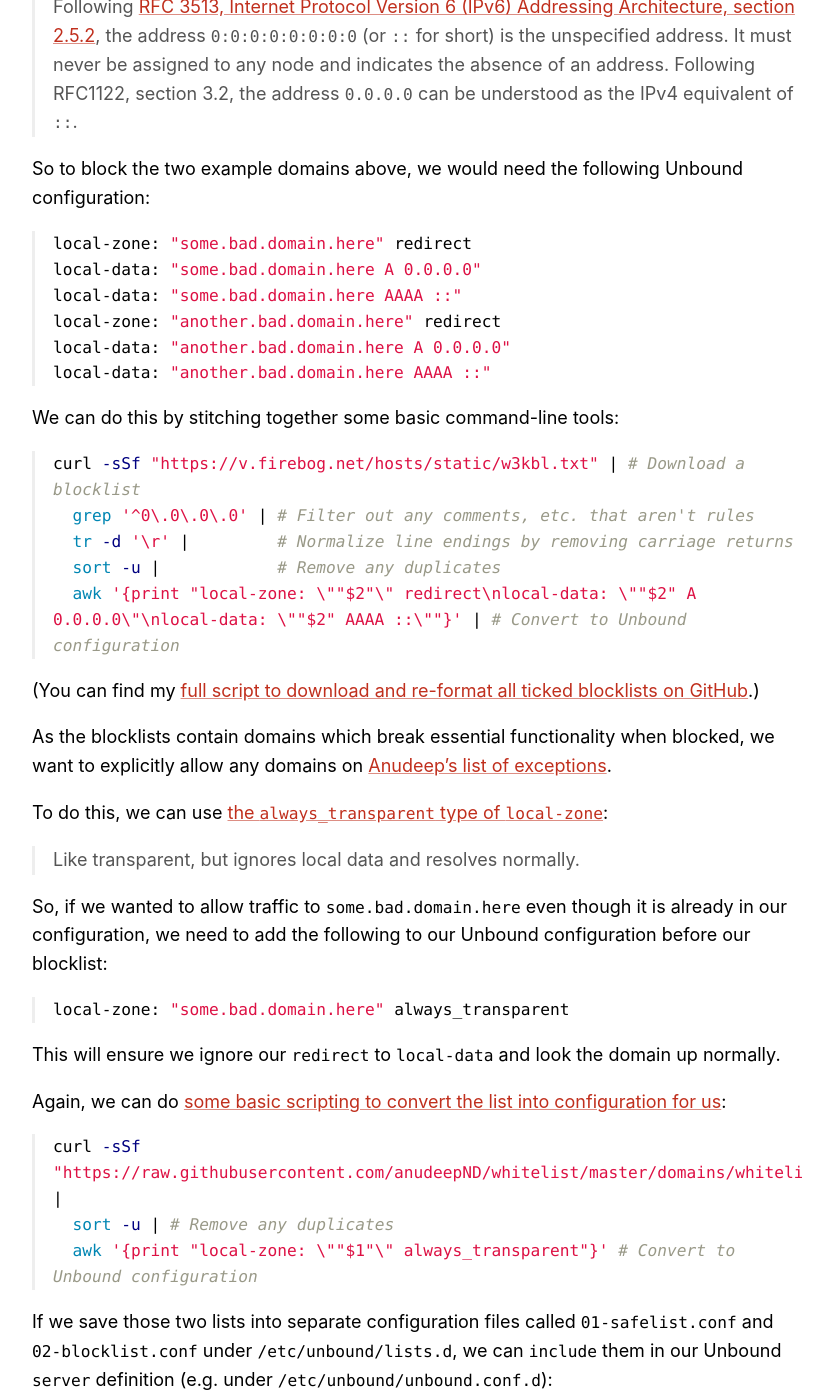
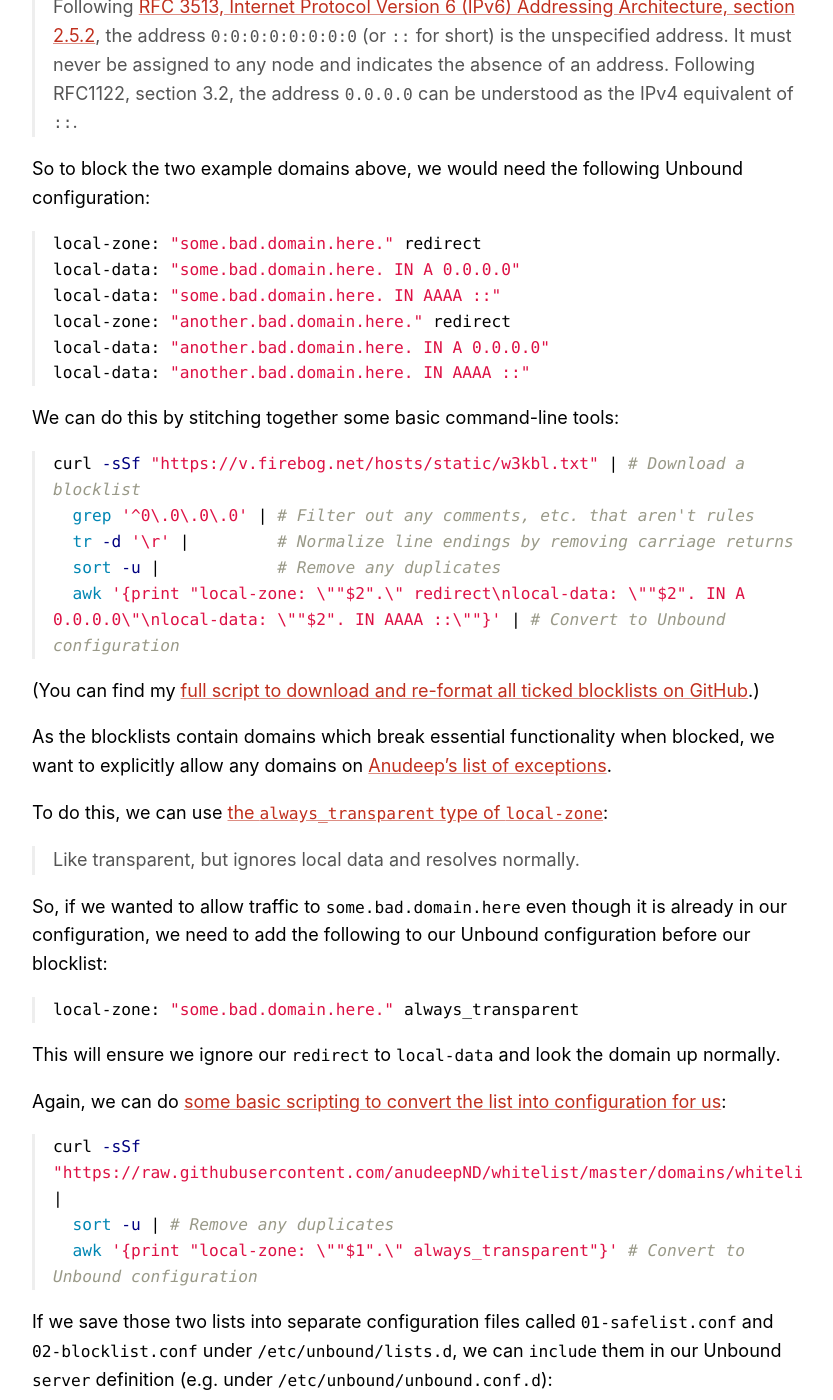
Before and after one commit to mudge/mudge.github.com, a Jekyll site: the page built from _posts/2020-06-07-weeknotes-32.markdown, in a window 1280 px wide and 1400 px high, scrolled down 1215 px. Shown: the whole window, without its empty margins (243-1076 px from the left). Built offline with Jekyll 4.4.1, drawn with Linux system fonts in a browser that asks for light colours.

````diff
--- a/_posts/2020-06-07-weeknotes-32.markdown
+++ b/_posts/2020-06-07-weeknotes-32.markdown
@@ -46,12 +46,12 @@ date: 2020-06-07 14:18:00
     So to block the two example domains above, we would need the following Unbound configuration:
 
     ```config
-    local-zone: "some.bad.domain.here" redirect
-    local-data: "some.bad.domain.here A 0.0.0.0"
-    local-data: "some.bad.domain.here AAAA ::"
-    local-zone: "another.bad.domain.here" redirect
-    local-data: "another.bad.domain.here A 0.0.0.0"
-    local-data: "another.bad.domain.here AAAA ::"
+    local-zone: "some.bad.domain.here." redirect
+    local-data: "some.bad.domain.here. IN A 0.0.0.0"
+    local-data: "some.bad.domain.here. IN AAAA ::"
+    local-zone: "another.bad.domain.here." redirect
+    local-data: "another.bad.domain.here. IN A 0.0.0.0"
+    local-data: "another.bad.domain.here. IN AAAA ::"
     ```
 
     We can do this by stitching together some basic command-line tools:
@@ -61,7 +61,7 @@ date: 2020-06-07 14:18:00
       grep '^0\.0\.0\.0' | # Filter out any comments, etc. that aren't rules
       tr -d '\r' |         # Normalize line endings by removing carriage returns
       sort -u |            # Remove any duplicates
-      awk '{print "local-zone: \""$2"\" redirect\nlocal-data: \""$2" A 0.0.0.0\"\nlocal-data: \""$2" AAAA ::\""}' | # Convert to Unbound configuration
+      awk '{print "local-zone: \""$2".\" redirect\nlocal-data: \""$2". IN A 0.0.0.0\"\nlocal-data: \""$2". IN AAAA ::\""}' | # Convert to Unbound configuration
     ```
 
     (You can find my [full script to download and re-format all ticked blocklists on GitHub](https://gist.github.com/mudge/eaff0a816e8ee49046e263b0a6e99fe7#file-blocklist-sh).)
@@ -75,7 +75,7 @@ date: 2020-06-07 14:18:00
     So, if we wanted to allow traffic to `some.bad.domain.here` even though it is already in our configuration, we need to add the following to our Unbound configuration before our blocklist:
 
     ```config
-    local-zone: "some.bad.domain.here" always_transparent
+    local-zone: "some.bad.domain.here." always_transparent
     ```
 
     This will ensure we ignore our `redirect` to `local-data` and look the domain up normally.
@@ -85,7 +85,7 @@ date: 2020-06-07 14:18:00
     ```bash
     curl -sSf "https://raw.githubusercontent.com/anudeepND/whitelist/master/domains/whitelist.txt" |
       sort -u | # Remove any duplicates
-      awk '{print "local-zone: \""$1"\" always_transparent"}' # Convert to Unbound configuration
+      awk '{print "local-zone: \""$1".\" always_transparent"}' # Convert to Unbound configuration
     ```
 
     If we save those two lists into separate configuration files called `01-safelist.conf` and `02-blocklist.conf` under `/etc/unbound/lists.d`, we can `include` them in our Unbound `server` definition (e.g. under `/etc/unbound/unbound.conf.d`):
````
